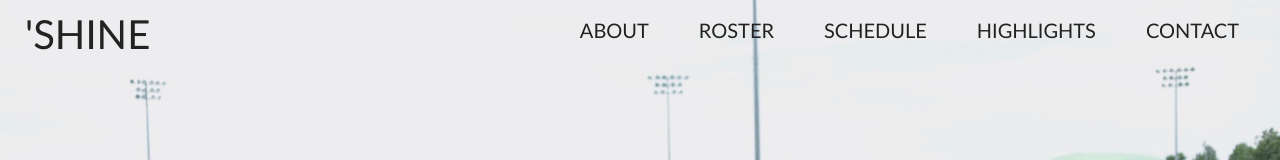
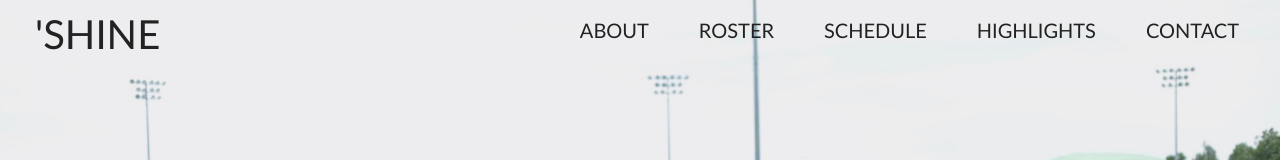
Before and after one commit to liz-barnes/nashville-shine-ultimate, a React (Create React App) app: page / in a window 1280 px wide. Shown: the top 160 px of the page. Built offline with nearby package versions, Linux system fonts and the light colour scheme.

Commit message:
update line height and padding of city

```diff
--- a/src/Components/Nav/index.js
+++ b/src/Components/Nav/index.js
@@ -7,7 +7,7 @@ export default function Nav() {
         <Link to='/' className='brand'>
           <h1>'Shine</h1>
         </Link>
-        <p>Nashville, TN</p>
+        <p className='city'>Nashville, TN</p>
       </header>
       <nav className='navbar'>
         <div className='navbar-items'>
--- a/src/styles/components/_navbar.scss
+++ b/src/styles/components/_navbar.scss
@@ -21,7 +21,12 @@
 
   .brand-container {
       grid-area: header;
-      margin: 10px 25px;
+      margin: 10px 35px;
+  }
+
+  .city {
+      padding-left: 10px;
+      line-height: 0;
   }
 
   a.brand {
```
